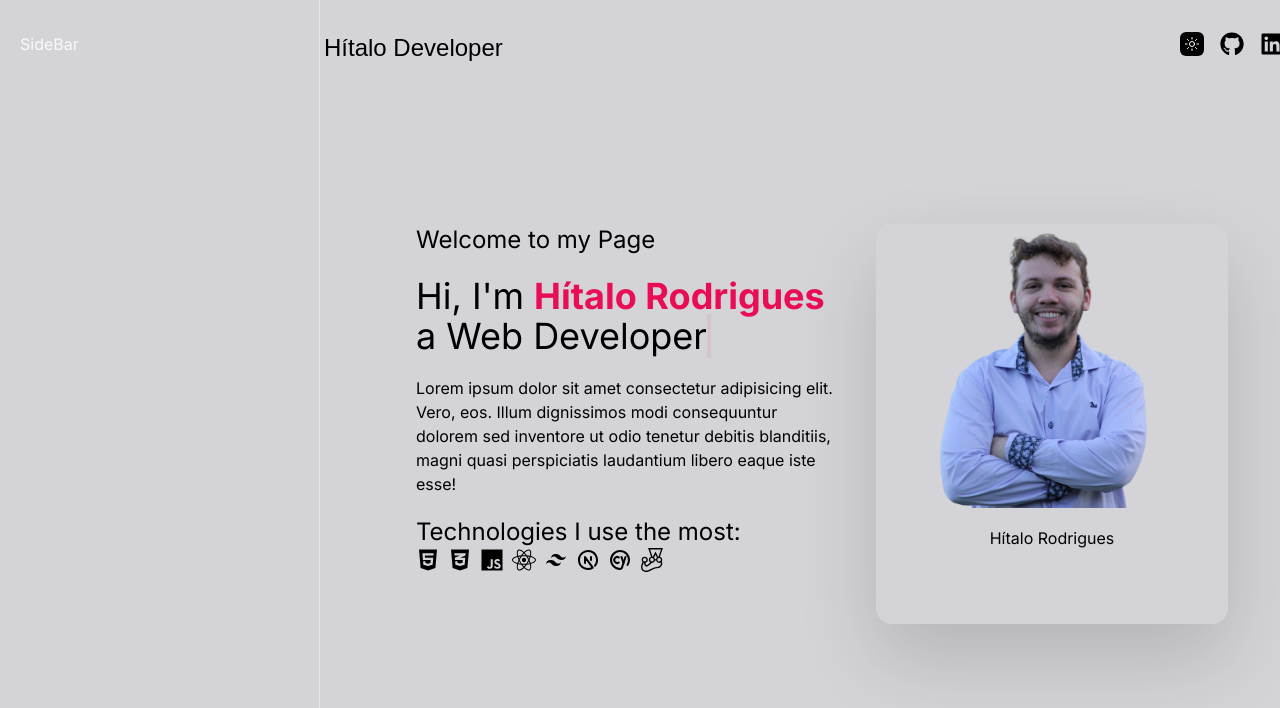
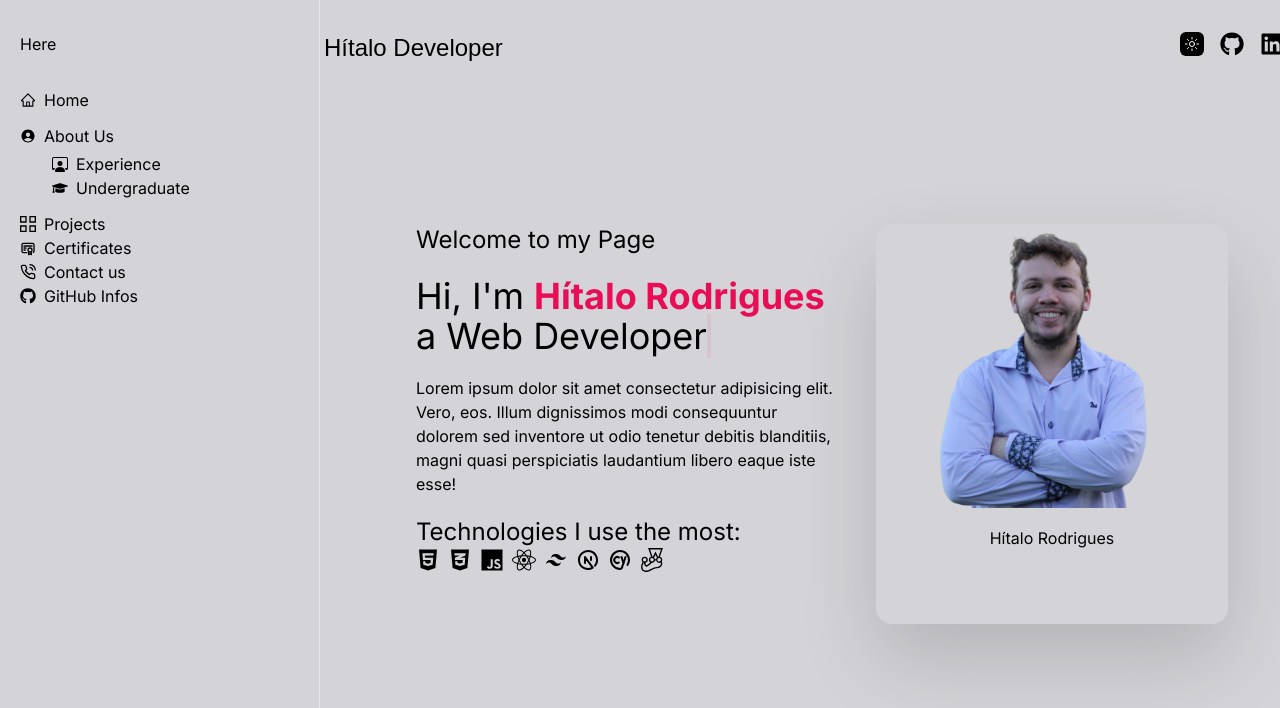
Before and after one commit to Hzimr/Hzimr.github.io, a Next.js app: page / in a window 1280 px wide. Shown: the top 708 px of the page. Built offline with nearby package versions, Linux system fonts and the light colour scheme; a web font is replaced by a local one.

Commit message:
feat: created sidebar initial

```diff
--- a/src/components/sidebar/sidebar.tsx
+++ b/src/components/sidebar/sidebar.tsx
@@ -1,6 +1,14 @@
 'use client'
 import * as Collapsible from '@radix-ui/react-collapsible'
+import Link from 'next/link'
+import { AiOutlineHome } from 'react-icons/ai'
+import { BsPersonWorkspace } from 'react-icons/bs'
+import { FaGithub, FaGraduationCap } from 'react-icons/fa'
+import { FiPhoneCall } from 'react-icons/fi'
+import { GrProjects } from 'react-icons/gr'
 import { IoIosMenu } from 'react-icons/io'
+import { IoPersonCircle } from 'react-icons/io5'
+import { TbCertificate } from 'react-icons/tb'
 import { twMerge } from 'tailwind-merge'
 
 export function Sidebar() {
@@ -25,7 +33,47 @@ export function Sidebar() {
         forceMount
         className="flex flex-1 flex-col gap-6 data-[state=closed]:hidden lg:data-[state=closed]:flex"
       >
-        <div className="text-textColor-lightColor1">SideBar</div>
+        <aside className="flex flex-col gap-8">
+          Here
+          <ul>
+            <li className="flex cursor-pointer items-center justify-start gap-2">
+              <AiOutlineHome />
+              <Link href="/">Home</Link>
+            </li>
+            <li className="flex cursor-pointer flex-col  justify-start gap-1 py-3">
+              <div className="flex cursor-pointer items-center justify-start gap-2">
+                <IoPersonCircle />
+                <Link href="/">About Us</Link>
+              </div>
+              <ul className="ml-8">
+                <li className="flex cursor-pointer items-center justify-start gap-2">
+                  <BsPersonWorkspace />
+                  Experience
+                </li>
+                <li className="flex cursor-pointer items-center justify-start gap-2">
+                  <FaGraduationCap />
+                  Undergraduate
+                </li>
+              </ul>
+            </li>
+            <li className="flex cursor-pointer items-center justify-start gap-2">
+              <GrProjects />
+              <Link href="/">Projects</Link>
+            </li>
+            <li className="flex cursor-pointer items-center justify-start gap-2">
+              <TbCertificate />
+              <Link href="/">Certificates</Link>
+            </li>
+            <li className="flex cursor-pointer items-center justify-start gap-2">
+              <FiPhoneCall />
+              <Link href="/">Contact us</Link>
+            </li>
+            <li className="flex cursor-pointer items-center justify-start gap-2">
+              <FaGithub />
+              <Link href="/">GitHub Infos</Link>
+            </li>
+          </ul>
+        </aside>
       </Collapsible.Content>
 
       <div className="mt-auto flex flex-col gap-6">
```
